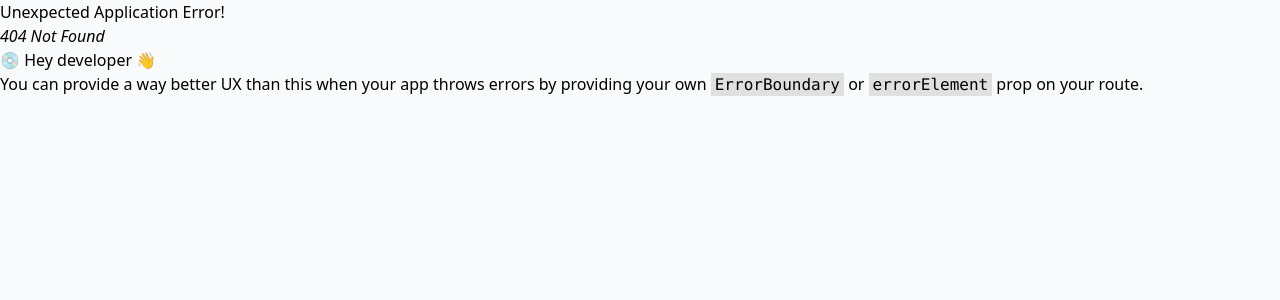
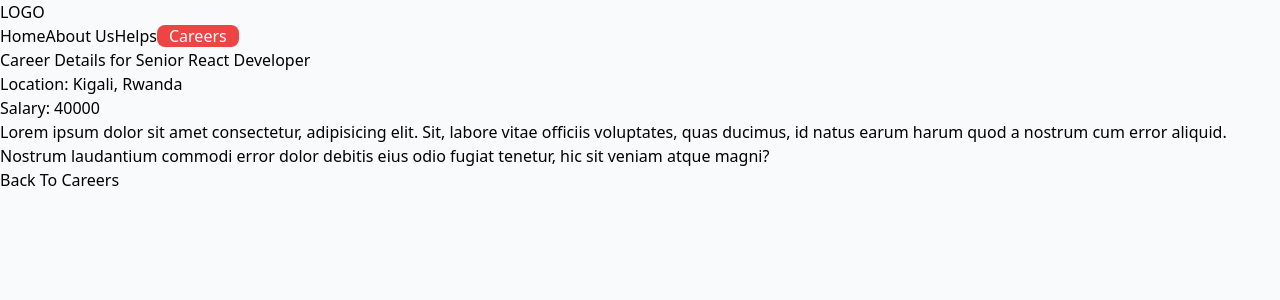
Before and after one commit to Nkaka23dev/General-react-repo, a React (Vite) app: page /careers/1 in a window 1280 px wide. Before the commit this address had no page. Shown: the top 300 px of the page. Built offline with nearby package versions, Linux system fonts and the light colour scheme; data requests are answered from the project's data file.

Commit message:
feat: routing params ended

```diff
--- a/src/App.jsx
+++ b/src/App.jsx
@@ -12,6 +12,7 @@ import Contact from "./pages/Contact";
 import Faq from "./pages/Faq";
 import Careers, { CareerLoader } from "./pages/Careers";
 import CareersLayout from "./layout/CareersLayout";
+import CareersDetails, { getCareerDetailsData } from "./pages/CareersDetails";
 
 const router = createBrowserRouter(
   createRoutesFromElements(
@@ -24,6 +25,7 @@ const router = createBrowserRouter(
       </Route>
       <Route path="careers" element={<CareersLayout />}>
         <Route index loader={CareerLoader} element={<Careers />} />
+        <Route path=":id" loader={getCareerDetailsData} element={<CareersDetails/>}/>
       </Route>
     </Route>
   )
--- a/src/layout/CareersLayout.jsx
+++ b/src/layout/CareersLayout.jsx
@@ -6,7 +6,6 @@ export default function CareersLayout() {
   return (
     <>
       <div>
-
       </div>
       <div>
         <Outlet />
--- a/src/pages/Careers.jsx
+++ b/src/pages/Careers.jsx
@@ -1,5 +1,6 @@
 import React from "react";
 import { useLoaderData } from "react-router";
+import { Link } from "react-router-dom";
 
 export default function Careers() {
   const careers = useLoaderData();
@@ -11,13 +12,15 @@ export default function Careers() {
         <div className="mt-10 space-y-3 text-xl ">
           {careers?.map((val, idx) => {
             return (
+              <Link key={idx} to={val.id.toString()}>
                 <div
-                key={idx}
+
                   className="p-3 shadow-xl max-w-md hover:shadow-2xl cursor-pointer "
                 >
                   <h1 className="text-2xl text-gray-600">{val.title}</h1>
                   <h1 className="text-red-500">{val.location}</h1>
                 </div>
+              </Link>
             );
           })}
         </div>
--- /dev/null
+++ b/src/pages/CareersDetails.jsx
@@ -0,0 +1,40 @@
+import React from "react";
+import { Link, useLoaderData, useParams } from "react-router-dom";
+
+export default function CareersDetails() {
+  const career = useLoaderData();
+  console.log(career);
+  return (
+    <div className="max-w-6xl mx-auto">
+      <div className="py-4 text-xl space-y-2 cursor-pointer shadow-md mt-5 hover:shadow-2xl px-6 max-w-4xl ">
+        <h1 className="text-4xl font-bold text-gray-500">
+          Career Details for {career.title}{" "}
+          <form action="" method="post"></form>
+        </h1>
+        <h1 className="text-red-300  text-2xl font-semibold">
+          Location: {career.location}
+        </h1>
+        <h1 className="text-blue-300 text-2xl font-semibold">
+          Salary: {career.salary}
+        </h1>
+        <div>
+          Lorem ipsum dolor sit amet consectetur, adipisicing elit. Sit, labore
+          vitae officiis voluptates, quas ducimus, id natus earum harum quod a
+          nostrum cum error aliquid. Nostrum laudantium commodi error dolor
+          debitis eius odio fugiat tenetur, hic sit veniam atque magni?
+        </div>
+      </div>
+      <Link to="/careers">
+        <button className="p-2 underline text-xl text-blue-500">
+          Back To Careers
+        </button>
+      </Link>
+    </div>
+  );
+}
+
+export const getCareerDetailsData = async ({ params }) => {
+  const { id } = params;
+  const result = await fetch(" http://localhost:3000/careers/" + id);
+  return result.json();
+};
```
Lines whose indentation alone changed are shown as unchanged.
